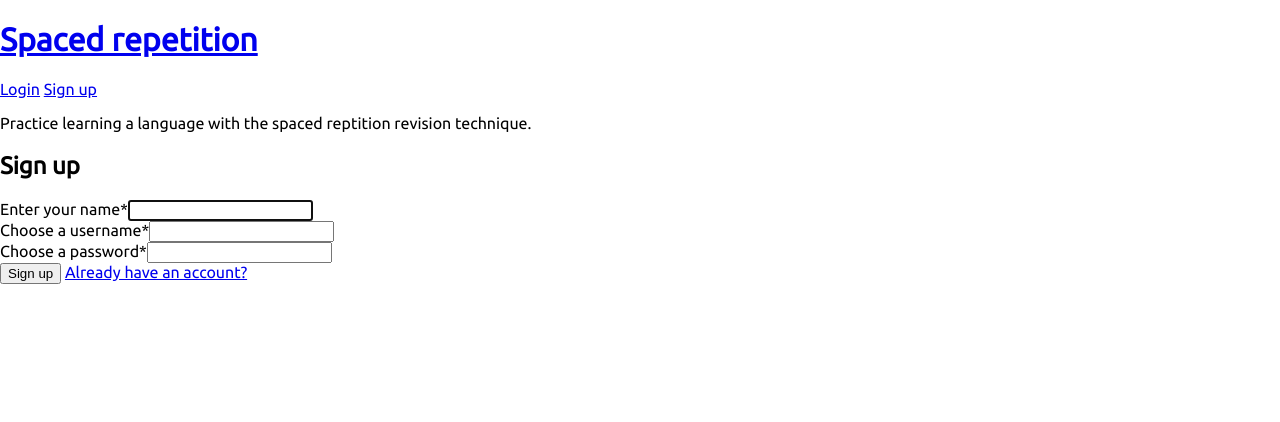
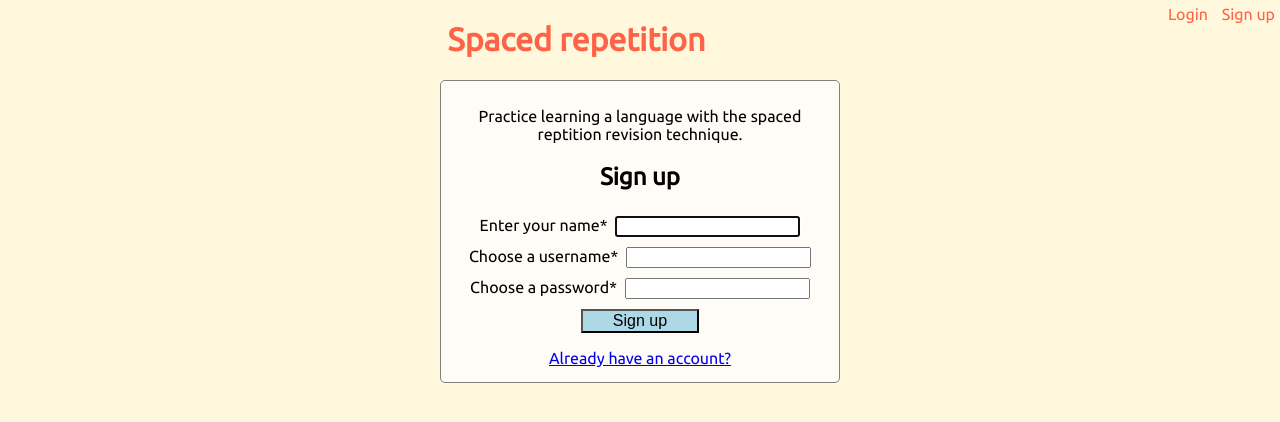
Before and after one commit to thinkful-ei-bee/David-Silas-Spaced-Rep, a React app: page /register in a window 1280 px wide. Built offline with nearby package versions, Linux system fonts and the light colour scheme.

Commit message:
basic styles

```diff
--- a/src/components/App/App.js
+++ b/src/components/App/App.js
@@ -40,6 +40,7 @@ export default class App extends Component {
             <PublicOnlyRoute
               path={'/register'}
               component={RegistrationRoute}
+              className='registration-section'
             />
             <PublicOnlyRoute
               path={'/login'}
--- a/src/components/Header/Header.css
+++ b/src/components/Header/Header.css
@@ -0,0 +1,18 @@
+nav {
+  text-align: right;
+  float: right;
+  margin-top: 5px;
+}
+
+.main-header h1 {
+  display: inline-block;
+  clear: right;
+  position: relative;
+  right: 5px;
+}
+
+.main-header a {
+  text-decoration: none;
+  padding: 5px;
+  color: tomato;
+}
--- a/src/components/Header/Header.js
+++ b/src/components/Header/Header.js
@@ -40,7 +40,7 @@ class Header extends Component {
 
   render() {
     return (
-      <header>
+      <header className='main-header'>
         <h1>
           <Link to='/'>
             Spaced repetition
--- a/src/components/RegistrationForm/RegistrationForm.css
+++ b/src/components/RegistrationForm/RegistrationForm.css
@@ -0,0 +1,27 @@
+section {
+  max-width: 400px;
+  margin: auto;
+  border: 1px solid gray;
+  border-radius: 5px;
+  padding: 10px;
+  background-color: rgb(255, 252, 248);
+}
+
+.reg-element {
+  padding: 5px;
+}
+
+.reg-element label {
+  padding-right: 8px;
+}
+
+.sign-up-button {
+  display: block;
+  margin: auto;
+  margin-bottom: 5px;
+  font-size: 16px;
+  padding-left: 30px;
+  padding-right: 30px;
+  background-color: lightblue;
+  margin-bottom: 16px;
+}
--- a/src/components/RegistrationForm/RegistrationForm.js
+++ b/src/components/RegistrationForm/RegistrationForm.js
@@ -42,11 +42,12 @@ class RegistrationForm extends Component {
     return (
       <form
         onSubmit={this.handleSubmit}
+        className='reg-form'
       >
         <div role='alert'>
           {error && <p>{error}</p>}
         </div>
-        <div>
+        <div className='reg-element'>
           <Label htmlFor='registration-name-input'>
             Enter your name<Required />
           </Label>
@@ -57,7 +58,7 @@ class RegistrationForm extends Component {
             required
           />
         </div>
-        <div>
+        <div className='reg-element'>
           <Label htmlFor='registration-username-input'>
             Choose a username<Required />
           </Label>
@@ -67,7 +68,7 @@ class RegistrationForm extends Component {
             required
           />
         </div>
-        <div>
+        <div className='reg-element'>
           <Label htmlFor='registration-password-input'>
             Choose a password<Required />
           </Label>
@@ -78,8 +79,8 @@ class RegistrationForm extends Component {
             required
           />
         </div>
-        <footer>
-          <Button type='submit'>
+        <footer className='reg-element'>
+          <Button type='submit' className='sign-up-button'>
             Sign up
           </Button>
           {' '}
--- a/src/index.css
+++ b/src/index.css
@@ -10,8 +10,19 @@ body {
   font-family: "Ubuntu", sans-serif;
   -webkit-font-smoothing: antialiased;
   -moz-osx-font-smoothing: grayscale;
+  background-color: cornsilk;
 }
 
 :root {
   --font-size: calc(10px + 1vmin);
 }
+
+main {
+  margin: auto;
+  text-align: center;
+}
+
+header {
+  margin: auto;
+  text-align: center;
+}
```
